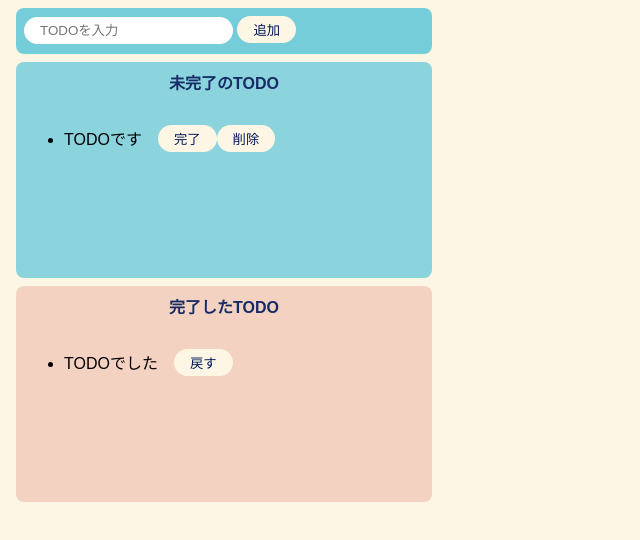
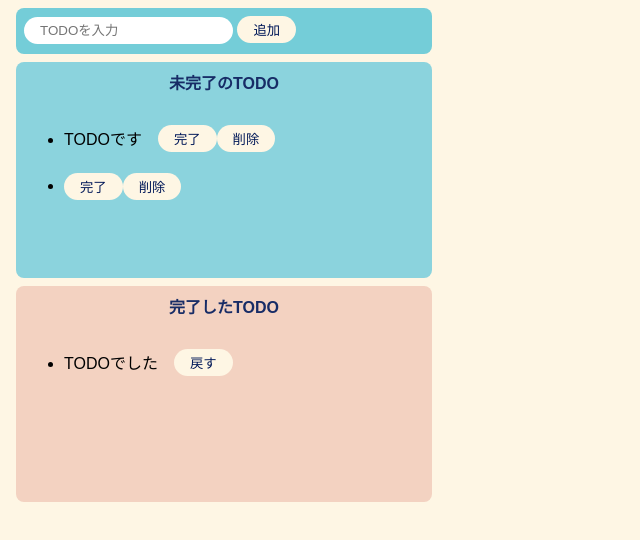
Before and after one commit to Tenzin928/todo-js, a website built with Parcel: page index.html in a window 1280 px wide. Both pictures are taken after a click on the button "追加". Shown: the whole page, without its empty margins (0-640 px from the left). Built offline with nearby package versions, Linux system fonts and the light colour scheme.

Commit message:
Update 12 files

```diff
--- a/index.html
+++ b/index.html
@@ -8,19 +8,19 @@
 
 <body>
 	<div class="input-area">
-		<input placeholder="TODOを入力" />
+		<input id="add-text" placeholder="TODOを入力" />
 		<button id="add-button">追加</button>
 	</div>
 	<div class="imcomprete-area">
 		<p class="title">未完了のTODO</p>
-		<ul>
+		<ul id="incomplete-list">
 			<li>
 				<div class="list-row">
 					<p class="list-name">TODOです</p>
 					<button>完了</button>
 					<button>削除</button>
 				</div>
-			</li>
+				</li>
 		</ul>
 	</div>
 	<div class="compreted-area">
--- a/src/index.js
+++ b/src/index.js
@@ -1,5 +1,31 @@
 import "./styles.css";
 
 const onClickAdd = () => {
-    alert();
-}
+  const inputText = document.getElementById("add-text").value;
+  document.getElementById("add-text").value = "";
+
+  const div = document.createElement("div");
+  div.className = "list-row";
+
+  const li = document.createElement("li");
+
+  const p = document.createElement("p");
+  p.innerText = inputText;
+
+  const completeButton = document.createElement("button");
+  completeButton.innerText = "完了";
+
+  const deleteButton = document.createElement("button");
+  deleteButton.innerText = "削除";
+
+  div.appendChild(li);
+  div.appendChild(p);
+  div.appendChild(completeButton);
+  div.appendChild(deleteButton);
+
+  document.getElementById("incomplete-list").appendChild(div);
+};
+
+document
+  .getElementById("add-button")
+  .addEventListener("click", () => onClickAdd());
--- a/src/styles.css
+++ b/src/styles.css
@@ -66,4 +66,6 @@ button:hover {
 
 .list-name {
   margin-right: 16px;
+  margin-top;0px:
+  margin-bottom;0px:
 }
```
Also changed, not shown: dist/index.html, 4 other files.
